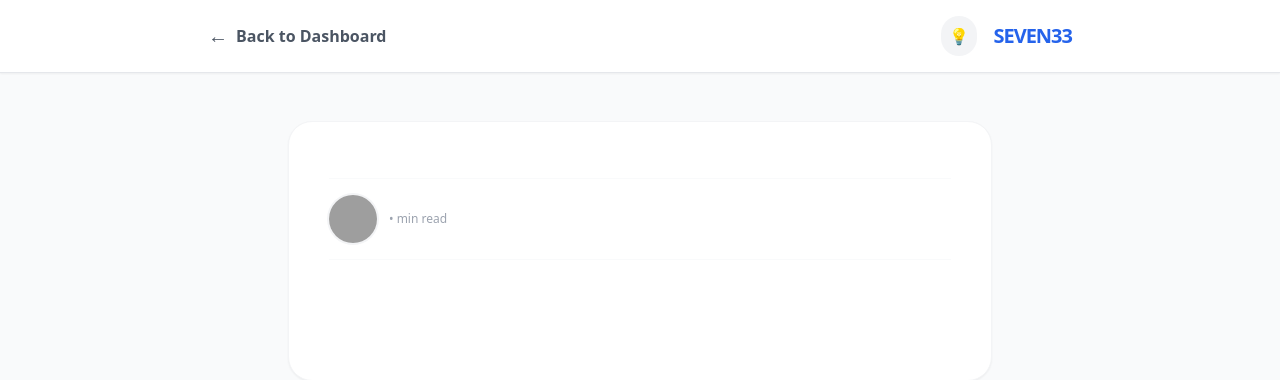
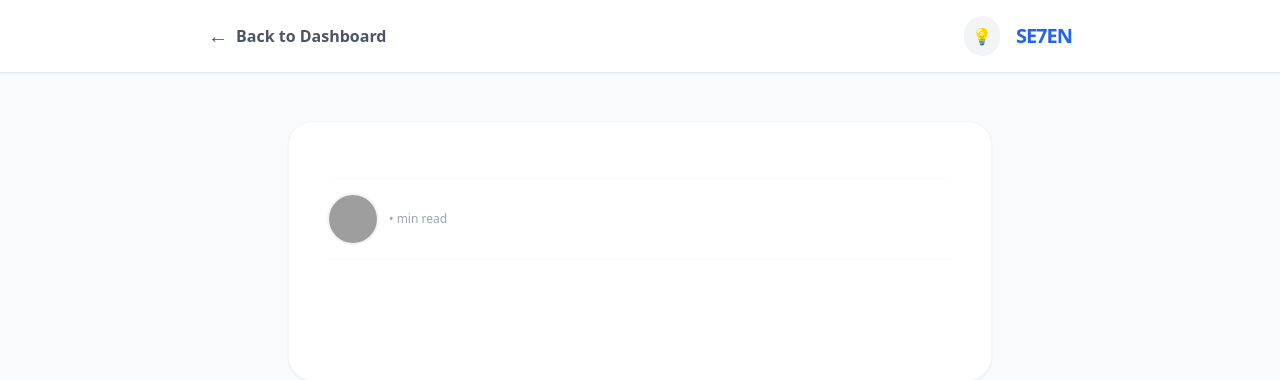
Before and after one commit to Seven25-ui/flask_blog, a Python web app: template templates/view_post.html in a window 1280 px wide. Shown: the top 380 px of the page. Run offline with Jinja, Linux system fonts and the light colour scheme; the template is opened without the code that fills it, so the values that code supplies are empty; some libraries are stand-ins or nearby versions; grey boxes are pictures that could not be loaded.

Commit message:
Auto-update: 2026-01-19 08:15:35

```diff
--- a/templates/view_post.html
+++ b/templates/view_post.html
@@ -3,7 +3,7 @@
 <head>
     <meta charset="UTF-8">
     <meta name="viewport" content="width=device-width, initial-scale=1.0">
-    <title>{{ post.title }} • Seven33</title>
+    <title>{{ post.title }} • Se7en</title>
     <script src="https://cdn.tailwindcss.com"></script>
     <script>tailwind.config = { darkMode: 'class' };</script>
 </head>
@@ -18,7 +18,7 @@
 
         <div class="flex items-center gap-4">
             <button id="darkToggle" class="p-2 bg-gray-100 dark:bg-gray-700 rounded-full hover:bg-gray-200 dark:hover:bg-gray-600 transition">💡</button>
-            <h1 class="text-xl font-black tracking-tighter text-blue-600 select-none">SEVEN33</h1>
+            <h1 class="text-xl font-black tracking-tighter text-blue-600 select-none">SE7EN</h1>
         </div>
     </div>
 </header>
```
